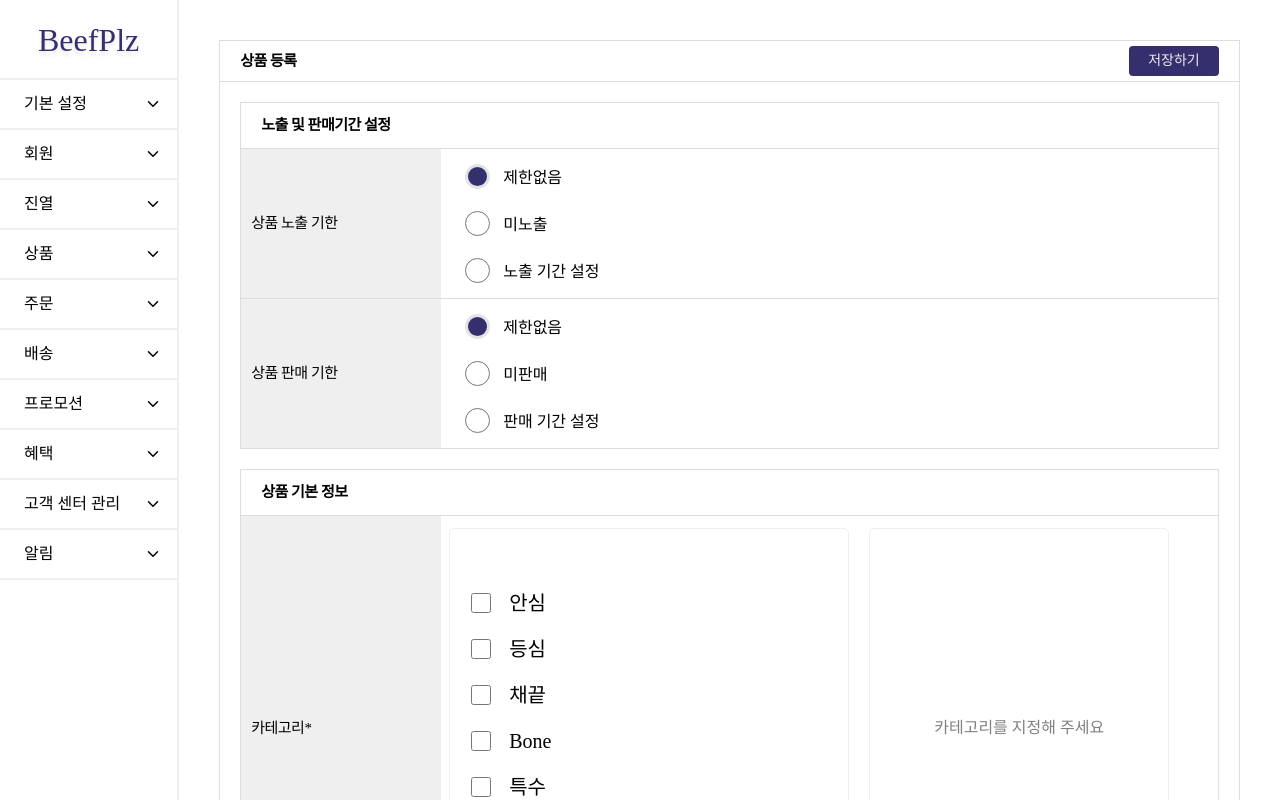
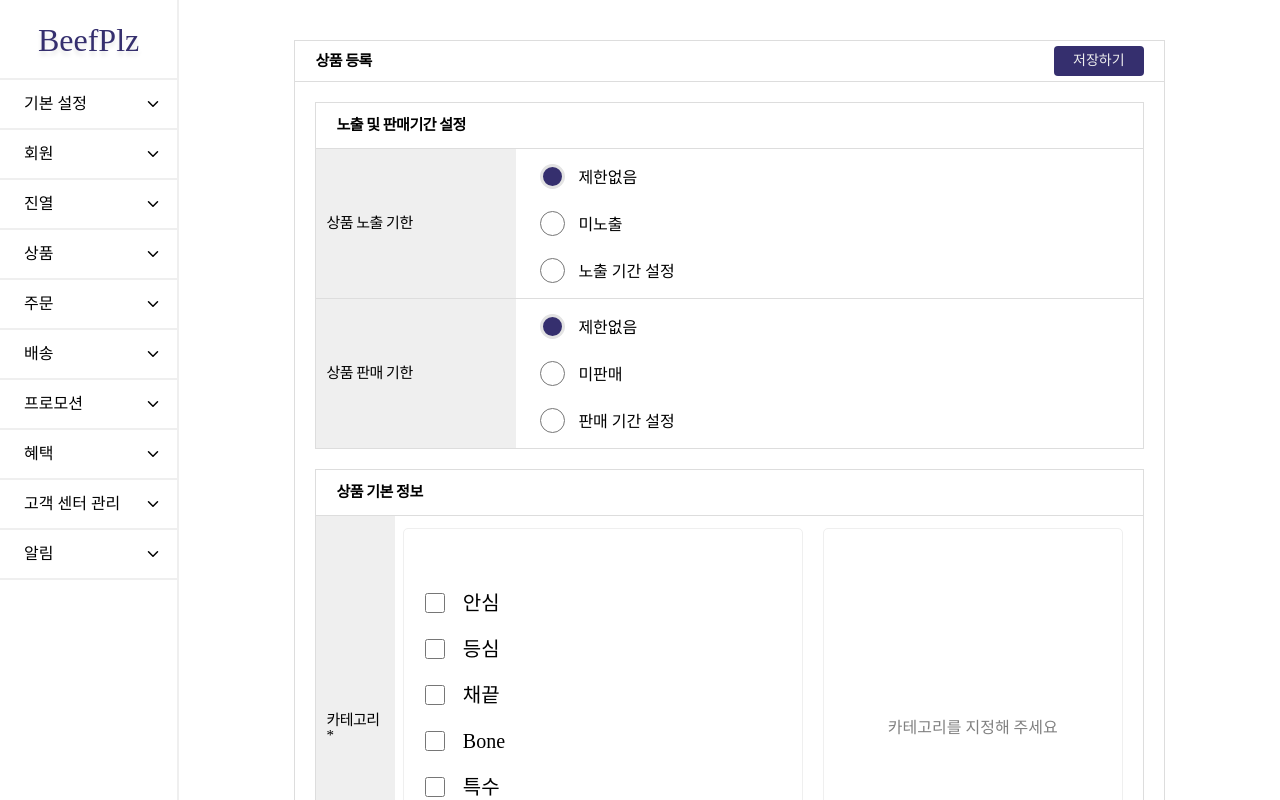
Before and after one commit to Free-Onboarding-team4/admin-product-regist, a React (Create React App) app: page / in a window 1280 px wide. Shown: the top 800 px of the page. Built offline with nearby package versions, Linux system fonts and the light colour scheme.

Commit message:
💄 PageBlock 너비 줄임

```diff
--- a/src/components/Layouts/PageBlock.jsx
+++ b/src/components/Layouts/PageBlock.jsx
@@ -16,7 +16,7 @@ export const PageBlock = ({ title, children }) => {
 
 const PageBlockContainer = styled.div`
   height: 100%;
-  padding: 40px;
+  padding: 40px 9vw;
 `;
 
 const PageTitleRow = styled.div`
```
Also changed, not shown: 1 other file (tests, documents, lock files or other folders).
